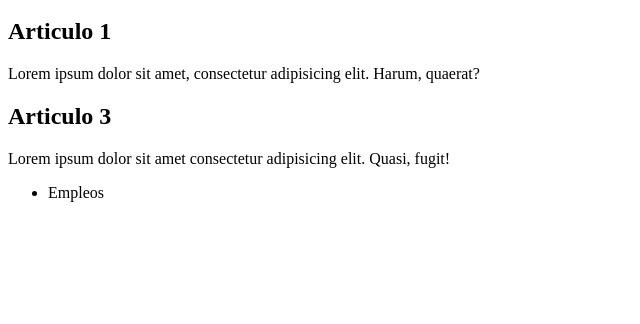
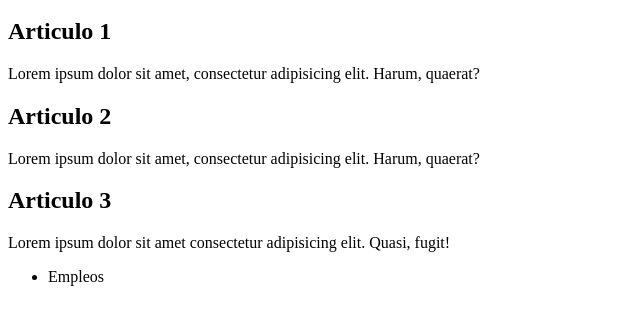
Before and after one commit to NazarenaLuque/Nucba-Clase-4, a plain HTML site: page index.html in a window 1280 px wide. Shown: the part 136-460 px from the top of the page, without its empty margins (0-640 px from the left). Drawn offline with Linux system fonts and the light colour scheme.

Commit message:
Agregue articulo 2

```diff
--- a/index.html
+++ b/index.html
@@ -30,6 +30,10 @@
                 <p>Lorem ipsum dolor sit amet, consectetur adipisicing elit. Harum, quaerat?</p>
             </article>
             <article>
+                <h2>Articulo 2</h2>
+                <p>Lorem ipsum dolor sit amet, consectetur adipisicing elit. Harum, quaerat?</p>
+            </article>
+            <article>
                 <h2>Articulo 3</h2>
                 <p>Lorem ipsum dolor sit amet consectetur adipisicing elit. Quasi, fugit!</p>
             </article>
```
